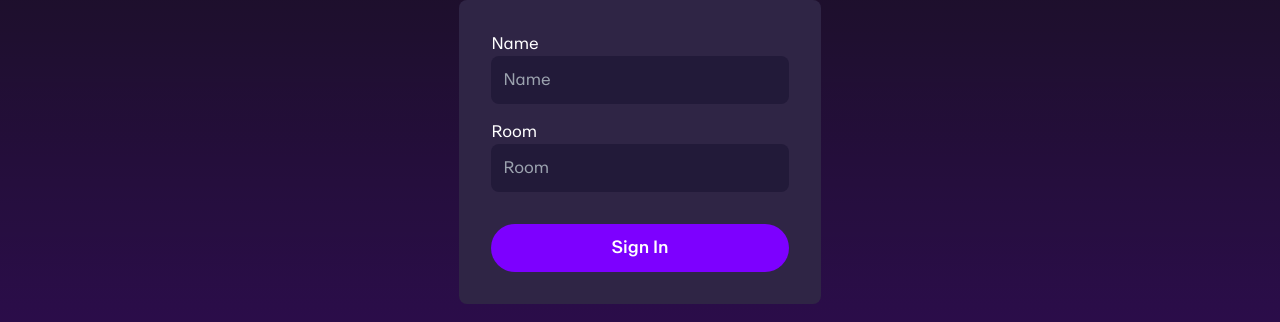
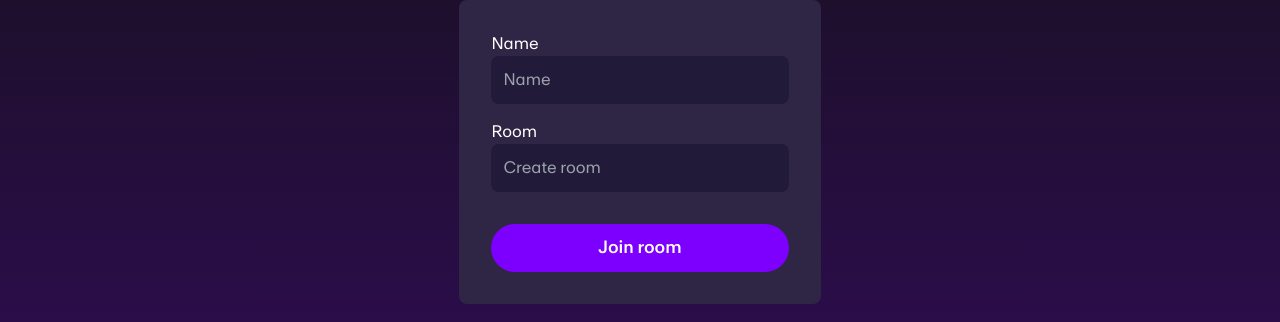
Before and after one commit to michvane/plannings-poker, a Next.js app: page / in a window 1280 px wide. Shown: the part 308-630 px from the top of the page. Built offline with nearby package versions, Linux system fonts and the light colour scheme.

Commit message:
Room lookup

```diff
--- a/components/organisms/Form/form.module.scss
+++ b/components/organisms/Form/form.module.scss
@@ -12,22 +12,121 @@
     margin-bottom: -1rem;
   }
 
-    input {
+  select {
+    appearance: none;
+    outline: none;
+    width: 100%;
+    cursor: pointer;
+  }
+
+  select,
+  .select:after {
+    grid-area: select;
+  }
+
+  .select {
+    display: grid;
+    grid-template-areas: 'select';
+    align-items: center;
+
+    &:after {
+      justify-self: end;
+      content: '';
+      width: 0.8em;
+      height: 0.5em;
+      background-color: white;
+      clip-path: polygon(100% 0%, 0 0%, 50% 100%);
+      margin-right: 1rem;
+    }
+  }
+
+  input,
+  select {
     padding: 0.75rem;
     border-radius: 0.5rem;
     background-color: #221a39;
   }
 
-    input:focus-visible, input:focus-within {
+  input:focus-visible,
+  input:focus-within,
+  select:focus-visible,
+  select:focus-within {
     border: none;
     outline-width: 0;
   }
 
-    input:focus {
+  input:focus,
+  select:focus {
     outline: 2px solid #7b768a;
   }
 
-    button {
+  select::-ms-expand {
+    display: none;
+  }
+
+  .roomsWrapper {
+    display: flex;
+    flex-direction: column;
+    gap: 1rem;
+    position: relative;
+  }
+
+  .rooms {
+    position: absolute;
+    top: 72px;
+    left: 0;
+    display: flex;
+    flex-direction: column;
+    outline: 2px solid #7b768a;
+    border-radius: 0 0 0.5rem 0.5rem;
+    background-color: #221a39;
+    width: 100%;
+    max-height: 160px;
+    overflow-y: scroll;
+
+    /* width */
+    &::-webkit-scrollbar {
+      width: 5px;
+      overflow: hidden;
+    }
+
+    /* Track */
+    &::-webkit-scrollbar-track {
+      width: 4px;
+      //   background: #888;
+      overflow: hidden;
+    }
+
+    /* Handle */
+    &::-webkit-scrollbar-thumb {
+      width: 4px;
+      background: #f1f1f1;
+      border-radius: 10px;
+    }
+
+    /* Handle on hover */
+    &::-webkit-scrollbar-thumb:hover {
+      transition: 0.1 ease;
+      background: #d7d6d6;
+    }
+  }
+
+  .option {
+    cursor: pointer;
+    padding: 0.5rem 1rem;
+
+    &:hover {
+      background-color: #3d3063;
+    }
+  }
+
+  .disabledOption {
+    padding: 0.5rem 1rem;
+    color: #9f9e9e;
+    pointer-events: none;
+  }
+
+  .submitButton {
     margin-top: 1rem;
     border-radius: 40px;
     font-weight: 600;
--- a/components/organisms/Form/index.tsx
+++ b/components/organisms/Form/index.tsx
@@ -1,24 +1,55 @@
 import clsx from 'clsx';
 import Link from 'next/link';
 import { useRouter } from 'next/router';
-import { useEffect, useState } from 'react';
+import React, { useEffect, useRef, useState } from 'react';
 import style from './form.module.scss';
+import useOutsideAlerter from 'hooks/OutsideAlerter';
+
+const options = [
+  { name: 'Swedish', value: 'sv' },
+  { name: 'English', value: 'en' },
+  {
+    type: 'group',
+    name: 'Group name',
+    items: [{ name: 'Spanish', value: 'es' }],
+  },
+];
 
 const Form: React.FC = () => {
   const router = useRouter();
 
   const [name, setName] = useState('');
   const [room, setRoom] = useState('');
+  const [rooms, setRooms] = useState<string[]>([]);
+
+  const wrapperRef = useRef(null);
+  const { state: showExistingRooms, setState: setShowExistingRooms } =
+    useOutsideAlerter(wrapperRef);
 
   useEffect(() => {
     if (!router.query.room) return;
     setRoom(router.query.room as string);
   }, [router.query.room, setRoom]);
 
+  useEffect(() => {
+    fetch('/api/rooms')
+      .then((res) => res.json())
+      .then((data) => setRooms(data));
+  }, []);
+
+  const handleSubmit = (e: React.FormEvent) => {
+    e.preventDefault();
+    if (!name || !room) {
+      return;
+    }
+
+    router.push(`/poker?name=${name}&room=${room}`);
+  };
+
   return (
     <form
       className={clsx([style.form, 'bg-neutral-800'])}
-      onSubmit={(e) => (!name || !room ? e.preventDefault() : null)}
+      onSubmit={handleSubmit}
     >
       <label htmlFor="Name">Name</label>
       <input
@@ -28,18 +59,52 @@ const Form: React.FC = () => {
         onChange={(event) => setName(event.target.value)}
         required
       />
+      <div className={style.roomsWrapper} ref={wrapperRef}>
         <label htmlFor="room">Room</label>
         <input
+          autoComplete={'off'}
           id="room"
-        placeholder="Room"
+          placeholder={
+            rooms.length >= 1 ? 'Search or create room' : 'Create room'
+          }
           type="text"
           value={room}
           onChange={(event) => setRoom(event.target.value)}
           required
+          onFocus={() => setShowExistingRooms(true)}
+          style={
+            showExistingRooms && rooms.length >= 1
+              ? { borderRadius: '0.5rem 0.5rem 0 0 ' }
+              : undefined
+          }
         />
-      <Link href={`/poker?name=${name}&room=${room}`}>
-        <button>Sign In</button>
-      </Link>
+        {showExistingRooms && rooms.length >= 1 && (
+          <div className={style.rooms}>
+            <div className={style.disabledOption}>
+              - Currently existing rooms -
+            </div>
+            {rooms
+              .filter((existingRoom) => existingRoom.includes(room))
+              .map((room) => {
+                return (
+                  <div
+                    className={style.option}
+                    onClick={() => {
+                      setRoom(room);
+                      setShowExistingRooms(false);
+                    }}
+                  >
+                    {room}
+                  </div>
+                );
+              })}
+          </div>
+        )}
+      </div>
+
+      <button className={style.submitButton} type="submit">
+        Join room
+      </button>
     </form>
   );
 };
--- /dev/null
+++ b/hooks/OutsideAlerter.ts
@@ -0,0 +1,24 @@
+import React, { useRef, useEffect, Ref, useState } from 'react';
+
+/**
+ * Hook that alerts clicks outside of the passed ref
+ */
+const useOutsideAlerter = (ref: any) => {
+  const [state, setState] = useState(false);
+
+  useEffect(() => {
+    function handleClickOutside(event: any) {
+      if (ref.current && !ref.current.contains(event.target)) {
+        setState(false);
+      }
+    }
+    document.addEventListener('mousedown', handleClickOutside);
+    return () => {
+      document.removeEventListener('mousedown', handleClickOutside);
+    };
+  }, [ref]);
+
+  return { state, setState };
+};
+
+export default useOutsideAlerter;
--- a/package.json
+++ b/package.json
@@ -24,6 +24,8 @@
     "@types/react": "18.0.12",
     "@types/react-dom": "18.0.5",
     "@types/uniqid": "^5.3.2",
+    "@typescript-eslint/eslint-plugin": "5.24.0",
+    "@typescript-eslint/parser": "^5.24.0",
     "autoprefixer": "^10.4.7",
     "eslint": "8.17.0",
     "eslint-config-airbnb": "19.0.4",
--- /dev/null
+++ b/pages/api/rooms.ts
@@ -0,0 +1,15 @@
+import { NextApiRequest, NextApiResponse } from 'next';
+import { getUsers } from 'utils/socket/user';
+
+const handler = (req: NextApiRequest, res: NextApiResponse) => {
+  if (req.method !== 'GET') return res.end().status(200);
+
+  const rooms = getUsers().map((user) => user.room);
+  const filteredRooms = rooms.filter(
+    (item, index) => rooms.indexOf(item) === index,
+  );
+
+  return res.status(200).json({ rooms: filteredRooms });
+};
+
+export default handler;
--- a/pages/api/socket.ts
+++ b/pages/api/socket.ts
@@ -10,7 +10,6 @@ import {
   removeUser,
   updateUser,
 } from 'utils/socket/user';
-import { User } from '../../types';
 
 type Socket = NextApiResponse['socket'] & { server: { io: Server } };
 interface Data extends NextApiResponse {
--- a/pages/index.tsx
+++ b/pages/index.tsx
@@ -1,6 +1,7 @@
 import Container from 'components/atoms/Container';
 import Form from 'components/organisms/Form';
 import { NextPage } from 'next';
+import { useEffect } from 'react';
 import Typography from '../components/Typography';
 
 const Home: NextPage = () => {
--- a/pages/poker.tsx
+++ b/pages/poker.tsx
@@ -1,19 +1,19 @@
-import type { NextPage } from "next";
-import Head from "next/head";
-import { useEffect, useState } from "react";
-import styles from "../styles/Home.module.css";
-import { io, Socket } from "socket.io-client";
-import { useRouter } from "next/router";
-import { User } from "../types";
-import socketEvents from "constants/events";
-import Users from "components/organisms/Users";
-import Nav from "components/molecules/Nav";
-import Cards from "components/molecules/Cards";
+import type { NextPage } from 'next';
+import Head from 'next/head';
+import { useEffect, useState } from 'react';
+import styles from '../styles/Home.module.css';
+import { io, Socket } from 'socket.io-client';
+import { useRouter } from 'next/router';
+import { User } from '../types';
+import socketEvents from 'constants/events';
+import Users from 'components/organisms/Users';
+import Nav from 'components/molecules/Nav';
+import Cards from 'components/molecules/Cards';
 
 let socket: Socket;
 
 const Home: NextPage = () => {
-  const [messages, setMessages] = useState<string[]>([]);
+  // const [messages, setMessages] = useState<string[]>([]);
   const [selectedCard, setSelectedCard] = useState<number | null>(null);
   const [users, setUsers] = useState<User[]>([]);
   const [showCards, setShowCards] = useState(false);
@@ -22,20 +22,22 @@ const Home: NextPage = () => {
 
   useEffect(() => {
     const socketInitializer = async () => {
-      await fetch("/api/socket");
+      await fetch('/api/socket');
       socket = io();
 
       if (!socket || !router.query.name || !router.query.room) return;
 
-      socket.emit("join", { name: router.query.name, room: router.query.room });
+      socket.emit('join', { name: router.query.name, room: router.query.room });
 
       socket.on(socketEvents.updateCard, (users: User[]) => {
         setUsers(users);
       });
-      socket.on(socketEvents.setMessage, ({ message }) => {
-        // Quick display of user joined
-        setMessages((messages) => [...messages, message]);
-      });
+
+      // socket.on(socketEvents.setMessage, ({ message }) => {
+      //   // Quick display of user joined
+      //   setMessages((messages) => [...messages, message]);
+      // });
+
       socket.on(socketEvents.addUser, (user) => {
         setUsers((users) => [...users, user]);
       });
--- a/utils/socket/user.ts
+++ b/utils/socket/user.ts
@@ -1,8 +1,6 @@
 import { User } from 'types';
 
 let users: User[] = [];
-
-//TODO: Update users
 
 export const getUsers = () => users;
 
@@ -15,7 +13,6 @@ export const addUser = ({
   name: string;
   room: string;
 }) => {
-  // if (!name || !room) return { error: "name and room required." };
   const user = { id, name, room, selectedCard: null };
   users.push(user);
 
@@ -35,7 +32,6 @@ export const getUserById = (id: string) => {
 export const updateUser = (id: string, card: number) => {
   const index = users.findIndex((existingUser) => existingUser.id === id);
   if (index === -1) {
-    console.log('no user found');
     return;
   }
   users[index].selectedCard = card;
```
Also changed, not shown: 1 other file (tests, documents, lock files or other folders). Lines whose indentation alone changed are shown as unchanged.
